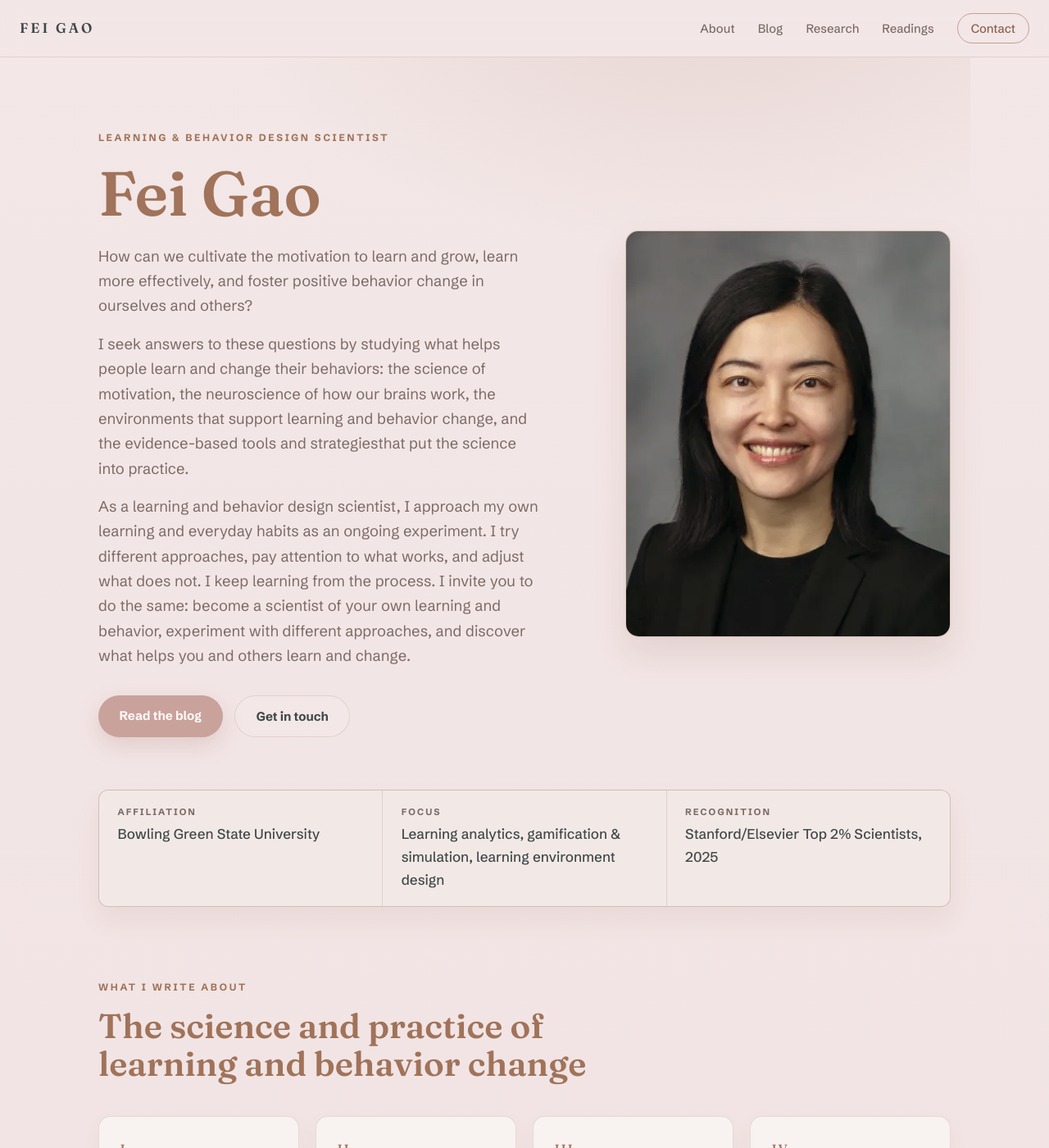
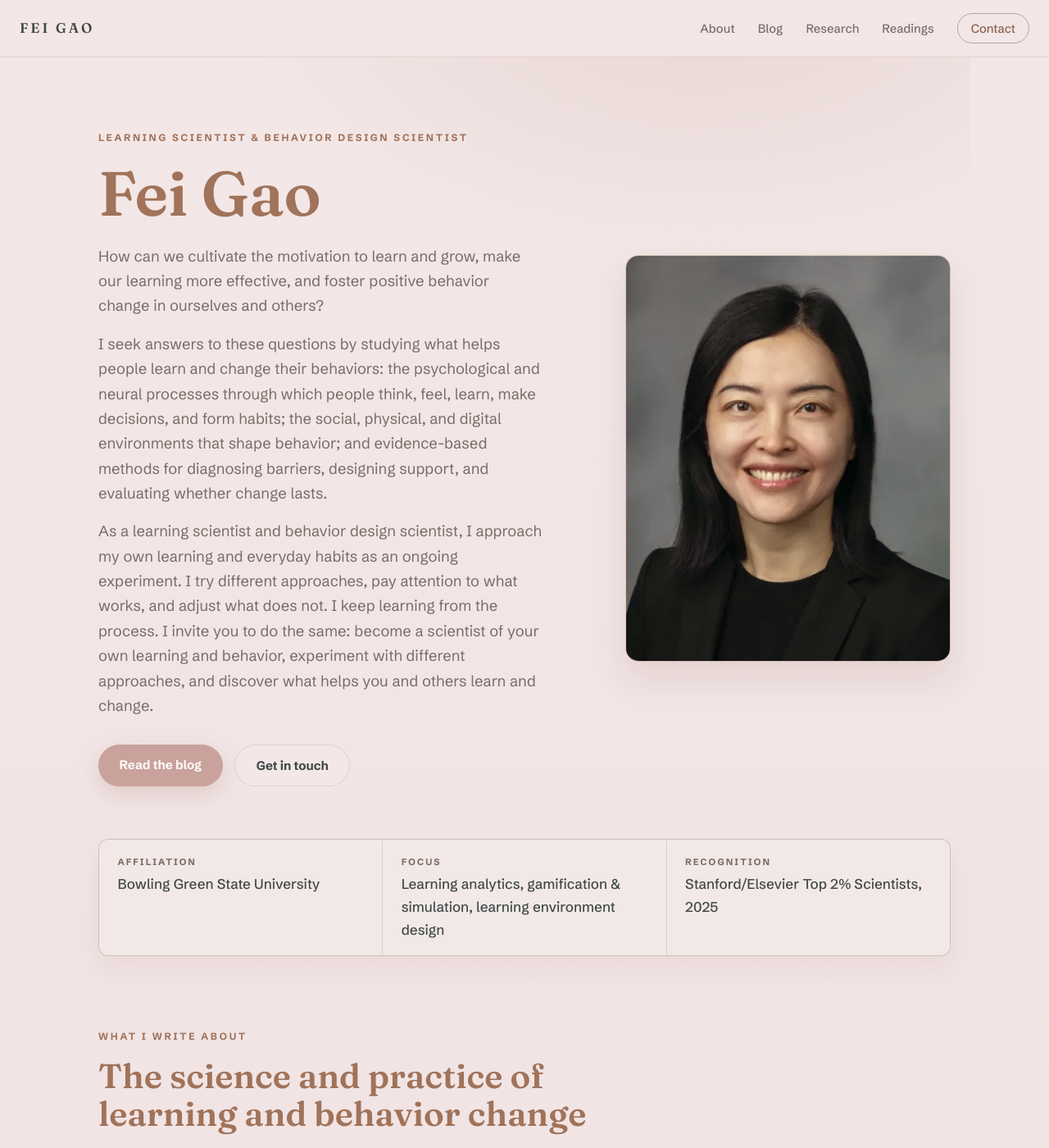
Before and after one commit to gaofei9/gaofei9.github.io, a Jekyll site: the page built from index.html, in a window 1280 px wide and 1400 px high. Shown: the whole window at 82% size. Built offline with Jekyll 4.4.1, drawn with Linux system fonts in a browser that asks for light colours.

Commit message:
Homepage: Learning Scientist & Behavior Design Scientist; hero refinements
Spell out both titles in the eyebrow, meta description, and third
hero paragraph. Rework the opening questions and the what-I-study
list in the hero lede.

Co-Authored-By: Claude Fable 5 <noreply@anthropic.com>

```diff
--- a/_config.yml
+++ b/_config.yml
@@ -1,6 +1,7 @@
 title: Fei Gao
 description: >-
-  Fei Gao, learning scientist and professor at Bowling Green State University.
+  Fei Gao, learning scientist, behavior design scientist, and professor
+  at Bowling Green State University.
   Writing on the science of learning and behavior change, tools and
   techniques, and books.
 url: "https://drfeigao.com"
--- a/_data/home.yml
+++ b/_data/home.yml
@@ -17,28 +17,32 @@
 
 # Shown in search results and when the page is shared.
 meta_description: >-
-  Fei Gao, learning scientist and professor at Bowling Green State University.
+  Fei Gao, learning scientist, behavior design scientist, and professor
+  at Bowling Green State University.
   Writing on the science of learning and behavior change, tools and
   techniques, and books.
 
 
 # ---------- Top of the page ----------
 hero:
-  eyebrow: "Learning & Behavior Design Scientist"
+  eyebrow: "Learning Scientist & Behavior Design Scientist"
   name: "Fei Gao"
   # One entry per paragraph.
   lede_paragraphs:
     - >-
-      How can we cultivate the motivation to learn and grow, learn more
-      effectively, and foster positive behavior change in ourselves and others?
+      How can we cultivate the motivation to learn and grow, make our
+      learning more effective, and foster positive behavior change in
+      ourselves and others?
     - >-
       I seek answers to these questions by studying what helps people
-      learn and change their behaviors: the science of motivation, the
-      neuroscience of how our brains work, the environments that
-      support learning and behavior change, and the evidence-based tools
-      and strategiesthat put the science into practice.
+      learn and change their behaviors: the psychological and neural
+      processes through which people think, feel, learn, make decisions,
+      and form habits; the social, physical, and digital environments
+      that shape behavior; and evidence-based methods for diagnosing
+      barriers, designing support, and evaluating whether change lasts.
     - >-
-      As a learning and behavior design scientist, I approach my own
+      As a learning scientist and behavior design scientist, I approach
+      my own
       learning and everyday habits as an ongoing experiment. I try different
       approaches, pay attention to what works, and adjust what does not.
       I keep learning from the process. I invite you to do the same:
```
